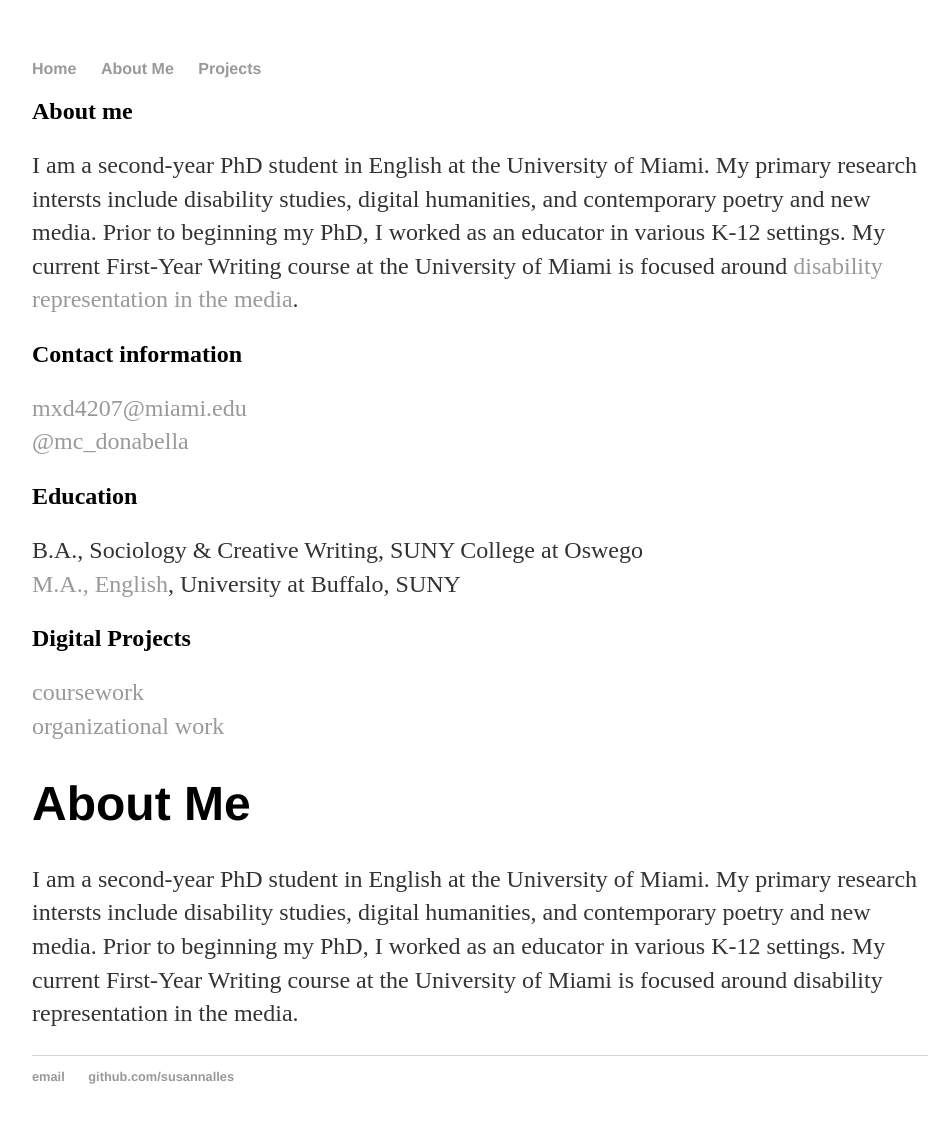
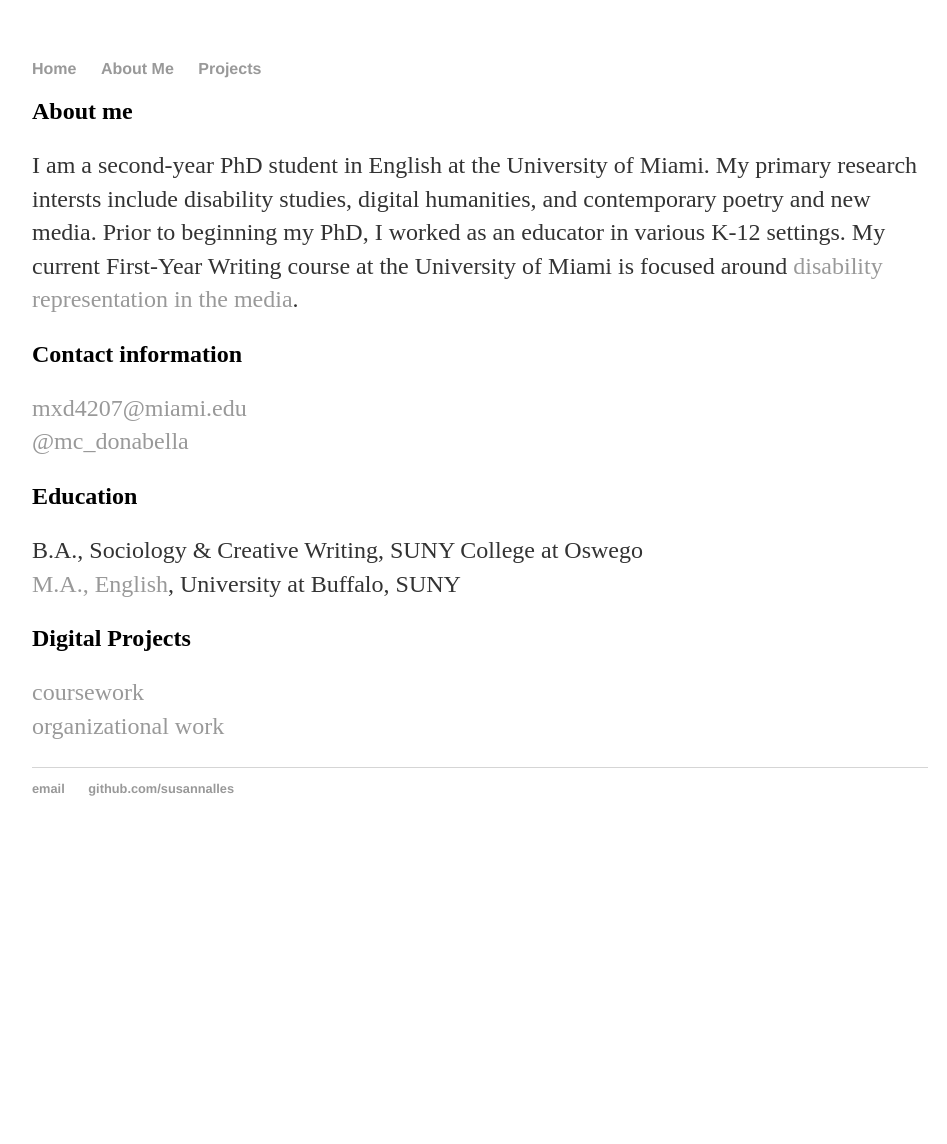
Before and after one commit to mdonabella/ENG613, a Jekyll site: the page built from index.md, in a window 1280 px wide. Shown: the whole page, without its empty margins (160-1107 px from the left). Built offline with Jekyll 4.4.1, drawn with Linux system fonts in a browser that asks for light colours; after the commit the page ends 900 px from its top, so only the background shows below that.

Commit message:
Update default.html

```diff
--- a/_layouts/default.html
+++ b/_layouts/default.html
@@ -23,11 +23,6 @@
 
 			</div><!-- /.container -->
 
-			<div class="tab-content">
-				<div id="/about">
-					<h1>About Me</h1>
-					<p>I am a second-year PhD student in English at the University of Miami. My primary research intersts include disability studies, digital humanities, and contemporary poetry and new media. Prior to beginning my PhD, I worked as an educator in various K-12 settings. My current First-Year Writing course at the University of Miami is focused around disability representation in the media.</p>
-				</div>
 			<footer>
 	    		<ul>
 	        		<li><a href="mailto:susannalles@gmail.com">email</a></li>
```
